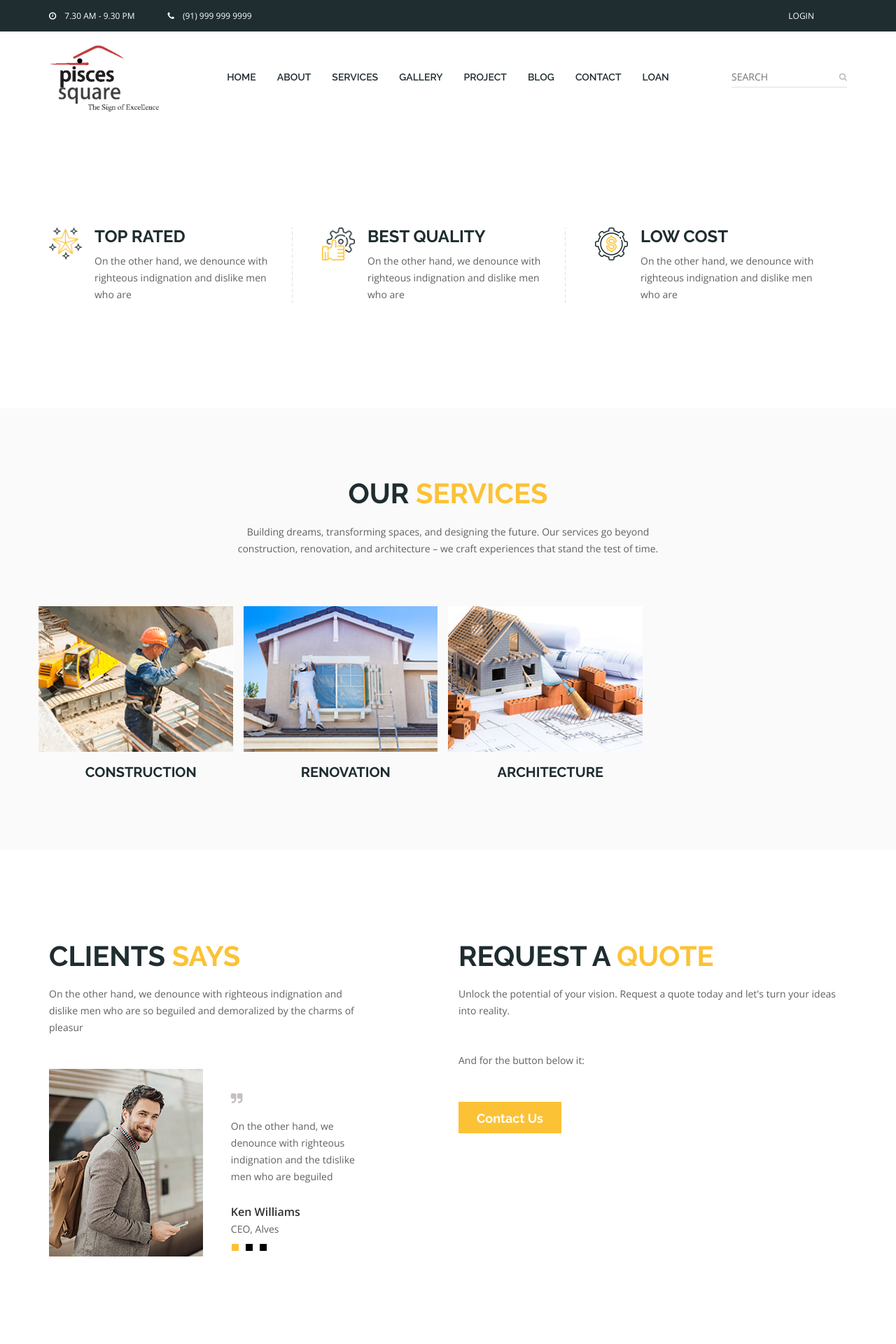
After one commit to sudhakarjha0042/bhumistha-internship-ps-construction-Latest_Design-Page, a Django app: page /services/ in a window 1280 px wide. The commit adds this page. Shown: the top 1920 px of the page at 70% size. Run offline with Django 3.2, Linux system fonts and the light colour scheme.

Commit message:
created services page, improved request a quote section and modified footer

```diff
--- a/construction/templates/construction/nav_footer.html
+++ b/construction/templates/construction/nav_footer.html
@@ -82,7 +82,7 @@
                                 <ul class="main__menu">
                                     <li><a href="/">HOME</a></li>
                                     <li><a href="/about">ABOUT</a></li>
-                                    <li><a href="#">SERVICES</a></li>
+                                    <li><a href="{% url 'construction:services' %}">SERVICES</a></li>
                                     <li><a href="/gallery">GALLERY</a></li>
                                     <li class="drop"><a href="#">PROJECT</a>
                                         <ul class="dropdown" aria-labelledby="dropdownMenu1">
@@ -374,7 +374,7 @@
                                 </div>
                                 <div class="footer__link">
                                     <ul class="ft__menu">
-                                        <li><a href="service.html">Services</a></li>
+                                        <li><a href="{% url 'construction:services' %}">Services</a></li>
                                         <li><a href="projects-one.html">Projects</a></li>
 
                                         <li><a href="blog.html">blog</a></li>
@@ -413,17 +413,12 @@
                                     <h2 class="ft__title">INQUARY</h2>
                                     <div class="footer__link">
                                         <ul class="ft__menu">
-                                            <li><a href="#">Construction</a></li>
-                                            <li><a href="#">Architecture</a></li>
-                                            <li><a href="#">Plambing</a></li>
-                                            <li><a href="#">Plambing</a></li>
+                                            <li><a href="{% url 'construction:contact' %}">Construction</a></li>
+                                            <li><a href="{% url 'construction:contact' %}">Architecture</a></li>
+
+                                            <li><a href="{% url 'construction:contact' %}">Renovation</a></li>
                                         </ul>
-                                        <ul class="ft__menu">
-                                            <li><a href="#">Painting</a></li>
-                                            <li><a href="#">Roofing</a></li>
-                                            <li><a href="#">Plambing</a></li>
-                                            <li><a href="#">Features</a></li>
-                                        </ul>
+
                                     </div>
                                 </div>
                             </div>
--- /dev/null
+++ b/construction/templates/construction/services.html
@@ -0,0 +1,214 @@
+{% extends "construction/nav_footer.html" %}
+{% load static %}
+{% block body %}
+        <!-- Start Offer Area -->
+        <section class="htc__offer__area ptb--150 bg__white">
+            <div class="container">
+                <div class="row">
+                    <div class="col-md-4 col-lg-4 col-sm-6 col-xs-12">
+                        <div class="offer">
+                            <div class="offer__icon">
+                                <img src="{% static 'construction/images/others/icon-2/1.png'%}" alt="icon images">
+                            </div>
+                            <div class="offer__details">
+                                <h2><a href="#">TOP RATED</a></h2>
+                                <p>On the other hand, we denounce with righteous indignation and dislike men who are</p>
+                            </div>
+                        </div>
+                    </div>
+                    <div class="col-md-4 col-lg-4 col-sm-6 col-xs-12 xmt-40">
+                        <div class="offer separator">
+                            <div class="offer__icon">
+                                <img src="{% static 'construction/images/others/icon-2/2.png'%}" alt="icon images">
+                            </div>
+                            <div class="offer__details">
+                                <h2><a href="#">BEST QUALITY</a></h2>
+                                <p>On the other hand, we denounce with righteous indignation and dislike men who are</p>
+                            </div>
+                        </div>
+                    </div>
+                    <div class="col-md-4 col-lg-4 hidden-sm col-xs-12 xmt-40">
+                        <div class="offer separator">
+                            <div class="offer__icon">
+                                <img src="{% static 'construction/images/others/icon-2/3.png'%}" alt="icon images">
+                            </div>
+                            <div class="offer__details">
+                                <h2><a href="#">LOW COST</a></h2>
+                                <p>On the other hand, we denounce with righteous indignation and dislike men who are</p>
+                            </div>
+                        </div>
+                    </div>
+                </div>
+            </div>
+        </section>
+        <!-- End Offer Area -->
+        <!-- Start Service Area -->
+        <section class="htc__service__area service__page bg__gray ptb--100">
+            <div class="container">
+                <div class="row">
+                    <div class="col-xs-12">
+                        <div class="section__title text-center">
+                            <h2 class="title__line">OUR <span class="text--theme">SERVICES</span></h2>
+                            <p>Building dreams, transforming spaces, and designing the future. Our services go beyond construction, renovation, and architecture – we craft experiences that stand the test of time.</p>
+                        </div>
+                    </div>
+                </div>
+                <div class="row mx-auto">
+                    <div class="service__section__wrap clearfix">
+                        <!-- Start Single Service -->
+                        <div class="col-md-3 col-lg-3 col-sm-4 col-xs-12">
+                            <div class="service foo">
+                                <div class="service__thumb">
+                                    <a href="{% url 'construction:contact' %}">
+                                        <img src="{% static 'construction/images/service/1.jpg'%}" alt="service images">
+                                    </a>
+                                    <div class="service__hover">
+                                        <div class="service__action">
+                                            <a href="{% url 'construction:contact' %}">Contact Us</a>
+                                        </div>
+                                    </div>
+                                </div>
+                                <div class="service__details">
+                                    <h2><a href="{% url 'construction:contact' %}">CONSTRUCTION</a></h2>
+                                </div>
+                            </div>
+                        </div>
+                        <!-- End Single Service -->
+                        <!-- Start Single Service -->
+                        <div class="col-md-3 col-lg-3 col-sm-4 col-xs-12">
+                            <div class="service foo">
+                                <div class="service__thumb">
+                                    <a href="{% url 'construction:contact' %}">
+                                        <img src="{% static 'construction/images/service/2.jpg'%}" alt="service images">
+                                    </a>
+                                    <div class="service__hover">
+                                        <div class="service__action">
+                                            <a href="{% url 'construction:contact' %}">Contact Us</a>
+                                        </div>
+                                    </div>
+                                </div>
+                                <div class="service__details">
+                                    <h2><a href="{% url 'construction:contact' %}">RENOVATION</a></h2>
+                                </div>
+                            </div>
+                        </div>
+                        <!-- End Single Service -->
+                        <!-- Start Single Service -->
+                        <div class="col-md-3 col-lg-3 col-sm-4 col-xs-12">
+                            <div class="service foo">
+                                <div class="service__thumb">
+                                    <a href="{% url 'construction:contact' %}">
+                                        <img src="{% static 'construction/images/service/3.jpg'%}" alt="service images">
+                                    </a>
+                                    <div class="service__hover">
+                                        <div class="service__action">
+                                            <a href="{% url 'construction:contact' %}">Contact Us</a>
+                                        </div>
+                                    </div>
+                                </div>
+                                <div class="service__details">
+                                    <h2><a href="{% url 'construction:contact' %}">ARCHITECTURE</a></h2>
+                                </div>
+                            </div>
+                        </div>
+                        <!-- End Single Service -->
+
+
+
+                    </div>
+                </div>
+            </div>
+        </section>
+        <!-- End Service Area -->
+        <!-- Start Testimonial Area -->
+        <section class="htc__testimonial__area ptb--130 bg__white">
+            <div class="container">
+                <div class="row">
+                    <div class="col-md-6 col-lg-5 col-sm-12 col-xs-12">
+                        <div class="htc__testimonial__wrap">
+                            <div class="section__title text-left">
+                                <h2 class="title__line">CLIENTS <span class="text--theme">SAYS</span></h2>
+                                <p>On the other hand, we denounce with righteous indignation and dislike men who are so beguiled and demoralized by the charms of pleasur</p>
+                            </div>
+                            <div class="testimonial__activation clearfix">
+                                 <!-- Start Single Testimonial -->
+                                <div class="testimonial">
+                                    <div class="testimonial__thumb">
+                                         <img src="{% static 'construction/images/test/client/1.jpg'%}" alt="clint image">
+                                    </div>
+                                    <div class="testimonial__details">
+                                        <div class="tes__icon">
+                                            <i class="fa fa-quote-right"></i>
+                                        </div>
+                                        <p>On the other hand, we denounce with righteous indignation and the tdislike men who are beguiled </p>
+                                        <h2><a href="#">Ken Williams</a></h2>
+                                        <h4>CEO, Alves</h4>
+                                    </div>
+                                </div>
+                                 <!-- End Single Testimonial -->
+                                 <!-- Start Single Testimonial -->
+                                <div class="testimonial">
+                                    <div class="testimonial__thumb">
+                                         <img src="{% static 'construction/images/test/client/1.jpg'%}" alt="clint image">
+                                    </div>
+                                    <div class="testimonial__details">
+                                        <div class="tes__icon">
+                                            <i class="fa fa-quote-right"></i>
+                                        </div>
+                                        <p>On the other hand, we denounce with righteous indignation and the tdislike men who are beguiled </p>
+                                        <h2><a href="#">Ken Williams</a></h2>
+                                        <h4>CEO, Alves</h4>
+                                    </div>
+                                </div>
+                                 <!-- End Single Testimonial -->
+                                 <!-- Start Single Testimonial -->
+                                <div class="testimonial">
+                                    <div class="testimonial__thumb">
+                                         <img src="{% static 'construction/images/test/client/1.jpg'%}" alt="clint image">
+                                    </div>
+                                    <div class="testimonial__details">
+                                        <div class="tes__icon">
+                                            <i class="fa fa-quote-right"></i>
+                                        </div>
+                                        <p>On the other hand, we denounce with righteous indignation and the tdislike men who are beguiled </p>
+                                        <h2><a href="#">Ken Williams</a></h2>
+                                        <h4>CEO, Alves</h4>
+                                    </div>
+                                </div>
+                                 <!-- End Single Testimonial -->
+                            </div>
+                        </div>
+                    </div>
+                    <div class="col-md-6 col-lg-6  col-lg-offset-1 col-sm-12 col-xs-12 smt-40">
+                        <div class="reguest__quote">
+                            <div class="section__title text-left">
+                                <h2 class="title__line">REQUEST A <span class="text--theme">QUOTE</span></h2>
+                                <p>Unlock the potential of your vision. Request a quote today and let's turn your ideas into reality.</p>
+                                <p>And for the button below it:</p>
+                            </div>
+
+                                <div class="clint__comment__form">
+
+
+                                    <div class="clint__submit__btn">
+                                        <button class="submit htc__btn" onclick="redirectToContact()">
+                                            Contact Us
+                                        </button>
+                                    </div>
+                                </div>
+
+                            <p class="form-messege"></p>
+                        </div>
+                    </div>
+                </div>
+            </div>
+        </section>
+        <!-- End Testimonial Area -->
+        <!-- Start Newsletter Area -->
+
+        <script>
+            function redirectToContact() {
+                window.location.href = "{% url 'construction:contact' %}";
+            }
+        </script>
+        {% endblock body %}
--- a/construction/urls.py
+++ b/construction/urls.py
@@ -21,4 +21,5 @@ urlpatterns = [
     path('finance/', views.finance, name='finance.html'),
     path('calc2/', views.projects_view, name='projects_view'),
     path('document/', views.contact_form_submission, name='contact_form_submission'),
+    path('services/', views.services, name='services'),
 ]
--- a/construction/views.py
+++ b/construction/views.py
@@ -154,3 +154,8 @@ def contact_form_submission(request):
 
         return render(request, 'construction/success.html')  # Redirect to a success page or customize as needed
     return render(request, 'construction/doc_upload.html')
+
+
+def services(request):
+    # Your logic for the services view goes here
+    return render(request, 'construction/services.html')
```
Also changed, not shown: construction/templates/construction/about.html (+13 -16 lines).
